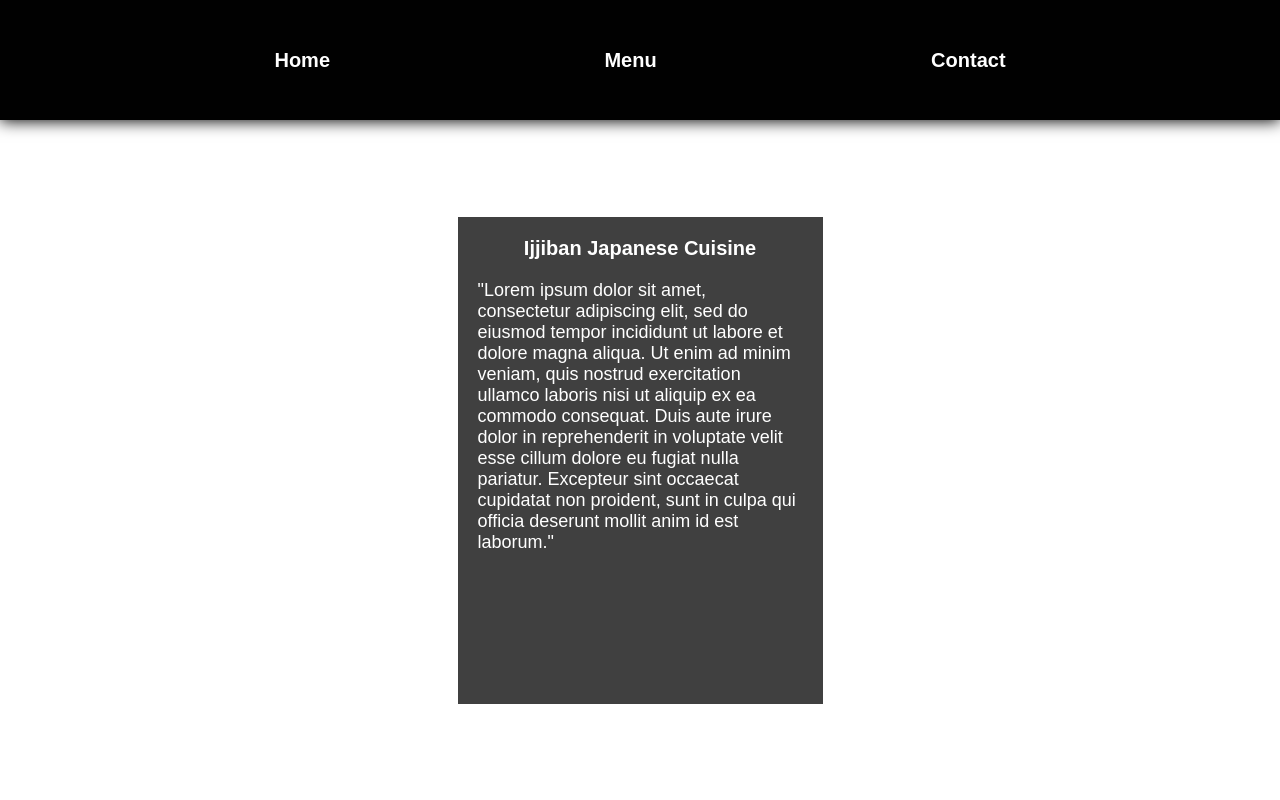
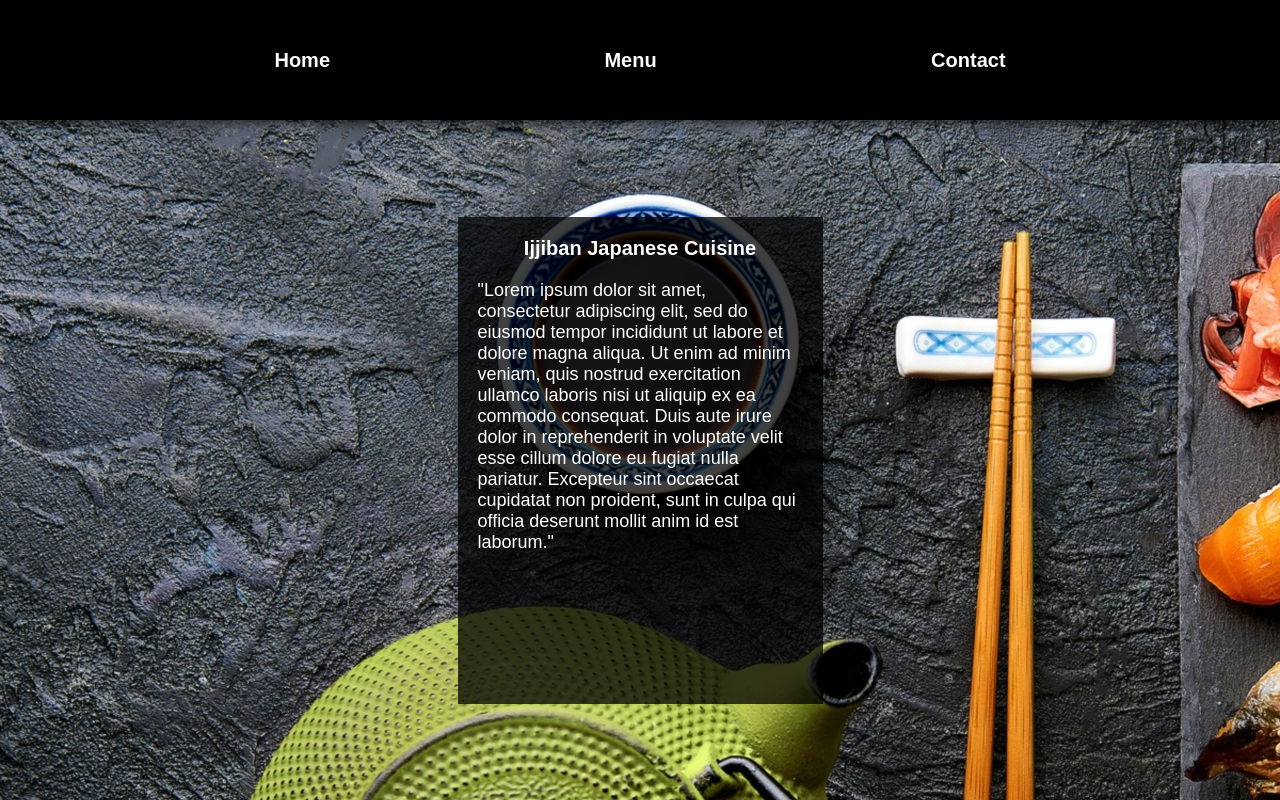
Before and after one commit to ghfinatti/restaurant-page, a plain HTML site: page index.html in a window 1280 px wide. Drawn offline with Linux system fonts and the light colour scheme.

Commit message:
background test

```diff
--- a/styles.css
+++ b/styles.css
@@ -46,7 +46,7 @@ body{
     align-items: center;
     height: 85vh;
     width: 100%;
-    background-image: url('dist/images/page-background.jpg');
+    background-image: url('images/page-background.jpg');
     background-size: auto;
 }
 
```
